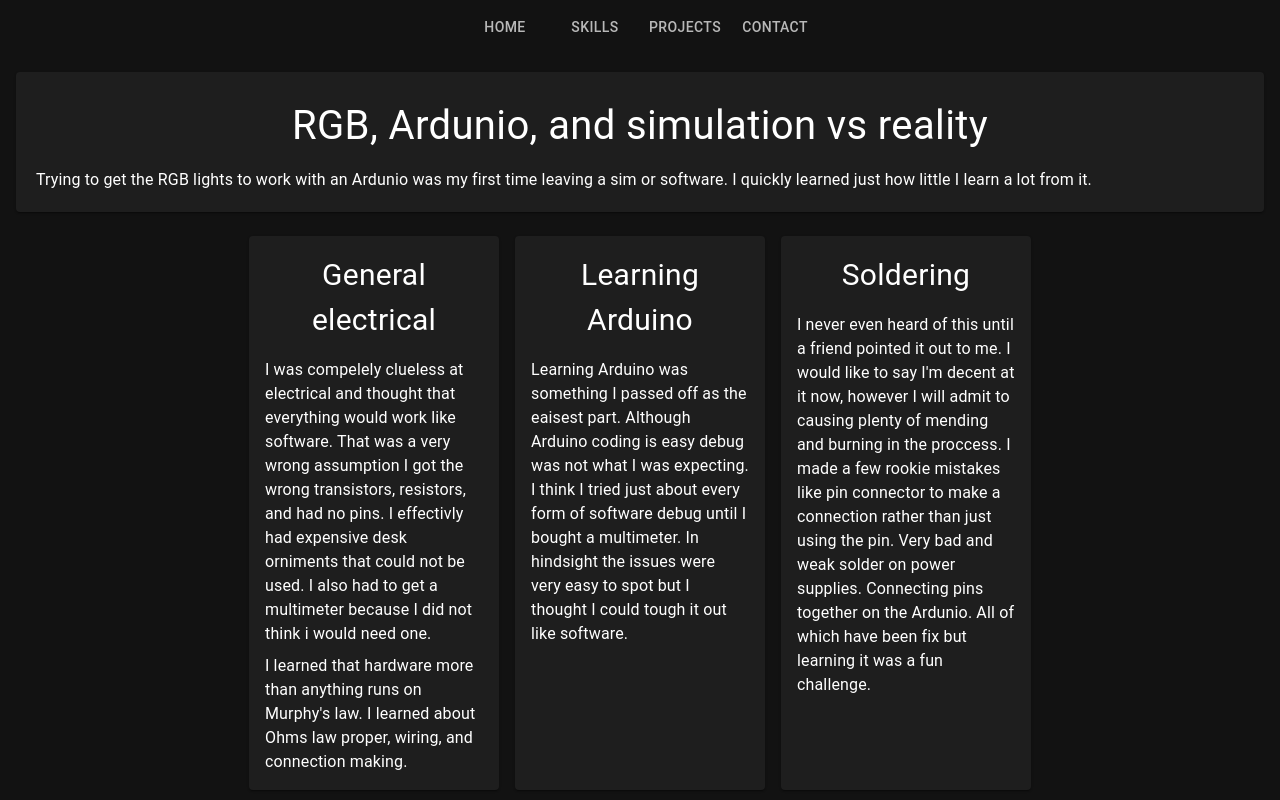
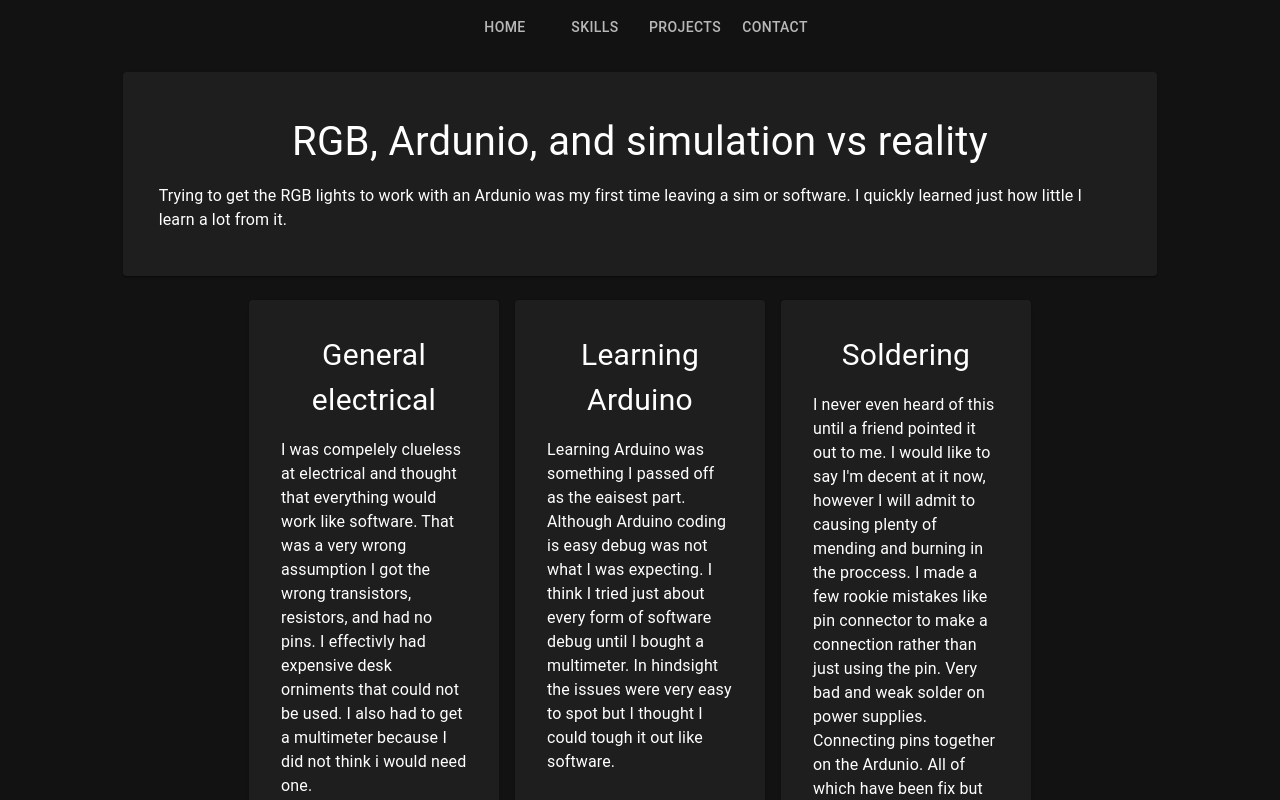
Before and after one commit to peoplestealusernames/website, a React (Create React App) app: page /website/projects/RGB in a window 1280 px wide. Shown: the top 800 px of the page. Built offline with nearby package versions, Linux system fonts and the light colour scheme.

Commit message:
Readded containers to grids Added CardContent to every Card

```diff
--- a/src/pages/ContactPage.tsx
+++ b/src/pages/ContactPage.tsx
@@ -3,7 +3,7 @@
 const Photos = "https://github.com/peoplestealusernames/website/blob/master/public/Photos"
 
 export function ContactPage() {
-    return (<Grid spacing={2}
+    return (<Grid container spacing={2}
         direction="column"
         justifyContent="center"
         alignItems="center"
@@ -55,9 +55,9 @@
                 </CardContent>
             </Card>
         </Box>
-        <Card sx={{ m: 1, maxWidth: 500 }}>
+        <Card sx={{ m: 1, maxWidth: 250, maxHeight: 250 }}>
             <CardContent>
-                <CardMedia sx={{ maxHeight: 300 }}
+                <CardMedia sx={{ maxWidth: 250, maxHeight: 250 }}
                     component="img"
                     title="PIC"
                     src={Photos + "/website.png?raw=true"}
--- a/src/pages/MainPage.tsx
+++ b/src/pages/MainPage.tsx
@@ -15,7 +15,7 @@
 export function MainPage() {
     return (
         <div className="MainPage">
-            <Grid spacing={2}
+            <Grid container spacing={2}
                 direction="row"
                 justifyContent="center"
                 alignItems="center"
@@ -37,11 +37,13 @@
                     }}
                 >
                     <Card sx={{ maxWidth: 500 }}>
-                        <CardMedia
-                            component="img"
-                            src={"https://github.com/peoplestealusernames/website/blob/master/public/Photos/Head.jpg?raw=true"}
-                            alt="Head"
-                        />
+                        <CardContent>
+                            <CardMedia
+                                component="img"
+                                src={"https://github.com/peoplestealusernames/website/blob/master/public/Photos/Head.jpg?raw=true"}
+                                alt="Head"
+                            />
+                        </CardContent>
                     </Card>
                     <Card sx={{ maxWidth: 345 }}>
                         <CardContent>
@@ -68,7 +70,7 @@
                 </Box>
             </Grid>
 
-            <Grid spacing={2}
+            <Grid container spacing={2}
                 direction="row"
                 justifyContent="center"
                 alignItems="center"
--- a/src/pages/ProjectPage.tsx
+++ b/src/pages/ProjectPage.tsx
@@ -3,7 +3,7 @@
 const Photos = "https://github.com/peoplestealusernames/website/blob/master/public/Photos"
 
 export function ProjectPage() {
-    return (<Grid spacing={3}
+    return (<Grid container spacing={3}
         direction="row"
         justifyContent="center"
         alignItems="center"
--- a/src/pages/Projects/DBPage.tsx
+++ b/src/pages/Projects/DBPage.tsx
@@ -13,6 +13,7 @@
             p: 2,
         }}>
         <Card sx={{ p: 2, maxWidth: 4000, textAlign: "left" }}>
+            <CardContent>
                 <Typography sx={{
                     p: 1, fontSize: 40,
                     justifyContent: "center", alignItems: "center", textAlign: "center"
@@ -36,8 +37,9 @@
                     I'm working on getting this to handle large amounts of sensor data which firebase would require payment for.
                     It was also a latency issue where even with a simple RGB light a noticable lag was pressent.
                 </Typography>
+            </CardContent>
         </Card>
-        <Grid sx={{ p: 2 }} spacing={3}
+        <Grid container sx={{ p: 2 }} spacing={3}
             direction="row"
             justifyContent="center"
             alignItems="top"
@@ -60,6 +62,7 @@
                 </CardContent>
             </Card>
             <Card sx={{ m: 1, p: 1, maxWidth: 250, textAlign: "left" }}>
+                <CardContent>
                     <Typography sx={{ p: 1, fontSize: 30, textAlign: "center" }}>
                         Database
                     </Typography>
@@ -78,8 +81,10 @@
                     <Link href="https://www.npmjs.com/package/tenk-database" underline='hover'>
                         NPM: tenk-database
                     </Link>
+                </CardContent>
             </Card>
             <Card sx={{ m: 1, p: 1, maxWidth: 250, textAlign: "left" }}>
+                <CardContent>
                     <Typography sx={{ p: 1, fontSize: 30, textAlign: "center" }}>
                         RGB Controller
                     </Typography>
@@ -104,8 +109,10 @@
                             Project: RGB
                         </Typography>
                     </Link>
+                </CardContent>
             </Card>
             <Card sx={{ m: 1, p: 1, maxWidth: 250, textAlign: "left" }}>
+                <CardContent>
                     <Typography sx={{ p: 1, fontSize: 30, textAlign: "center" }}>
                         Wall display
                     </Typography>
@@ -119,8 +126,10 @@
                     <Link href="https://github.com/peoplestealusernames/Unity-Wall-Display" underline='hover'>
                         GIT: Wall-Display
                     </Link>
+                </CardContent>
             </Card>
             <Card sx={{ m: 1, p: 1, maxWidth: 250, textAlign: "left" }}>
+                <CardContent>
                     <Typography sx={{ p: 1, fontSize: 30, textAlign: "center" }}>
                         Phone app
                     </Typography>
@@ -134,8 +143,10 @@
                     <Link href="https://github.com/peoplestealusernames/Connector-App" underline='hover'>
                         GIT: Phone app
                     </Link>
+                </CardContent>
             </Card>
             <Card sx={{ m: 1, p: 1, maxWidth: 250, textAlign: "left" }}>
+                <CardContent>
                     <Typography sx={{ p: 1, fontSize: 30, textAlign: "center" }}>
                         Custom Encryption
                     </Typography>
@@ -151,6 +162,7 @@
                     <Link href="https://github.com/peoplestealusernames/CC-Code/blob/master/API/EncryptionAPI.lua" underline='hover'>
                         <Typography> GIT: Old LUA code</Typography>
                     </Link>
+                </CardContent>
             </Card>
         </Grid >
     </Grid >
--- a/src/pages/Projects/RGBPage.tsx
+++ b/src/pages/Projects/RGBPage.tsx
@@ -1,9 +1,9 @@
-import { Card, Grid, Typography } from "@mui/material";
+import { Card, CardContent, Grid, Typography } from "@mui/material";
 
 const Photos = "https:/ / github.com / peoplestealusernames / website / blob / master / public / Photos"
 
 export function RGBPage() {
-    return (<Grid
+    return (<Grid container
         spacing={1}
         justifyContent="center"
         alignItems="center"
@@ -13,6 +13,7 @@
             p: 2,
         }}>
         <Card sx={{ p: 2, maxWidth: 4000, textAlign: "left" }}>
+            <CardContent>
                 <Typography sx={{
                     p: 1, fontSize: 40,
                     justifyContent: "center", alignItems: "center", textAlign: "center"
@@ -23,8 +24,9 @@
                     Trying to get the RGB lights to work with an Ardunio was my first time leaving a sim or software.
                     I quickly learned just how little I learn a lot from it.
                 </Typography>
+            </CardContent>
         </Card>
-        <Grid sx={{ p: 2 }} container spacing={3}
+        <Grid container sx={{ p: 2 }} spacing={3}
             direction="row"
             justifyContent="center"
             alignItems="top"
@@ -32,6 +34,7 @@
             sm={10}
         >
             <Card sx={{ m: 1, p: 1, maxWidth: 250, textAlign: "left" }}>
+                <CardContent>
                     <Typography sx={{ p: 1, fontSize: 30, textAlign: "center" }}>
                         General electrical
                     </Typography>
@@ -45,8 +48,10 @@
                         I learned that hardware more than anything runs on Murphy's law.
                         I learned about Ohms law proper, wiring, and connection making.
                     </Typography>
+                </CardContent>
             </Card>
             <Card sx={{ m: 1, p: 1, maxWidth: 250, textAlign: "left" }}>
+                <CardContent>
                     <Typography sx={{ p: 1, fontSize: 30, textAlign: "center" }}>
                         Learning Arduino
                     </Typography>
@@ -56,8 +61,10 @@
                         I think I tried just about every form of software debug until I bought a multimeter.
                         In hindsight the issues were very easy to spot but I thought I could tough it out like software.
                     </Typography>
+                </CardContent>
             </Card>
             <Card sx={{ m: 1, p: 1, maxWidth: 250, textAlign: "left" }}>
+                <CardContent>
                     <Typography sx={{ p: 1, fontSize: 30, textAlign: "center" }}>
                         Soldering
                     </Typography>
@@ -69,6 +76,7 @@
                         Connecting pins together on the Ardunio.
                         All of which have been fix but learning it was a fun challenge.
                     </Typography>
+                </CardContent>
             </Card>
         </Grid >
     </Grid >
```
Lines whose indentation alone changed are shown as unchanged.
